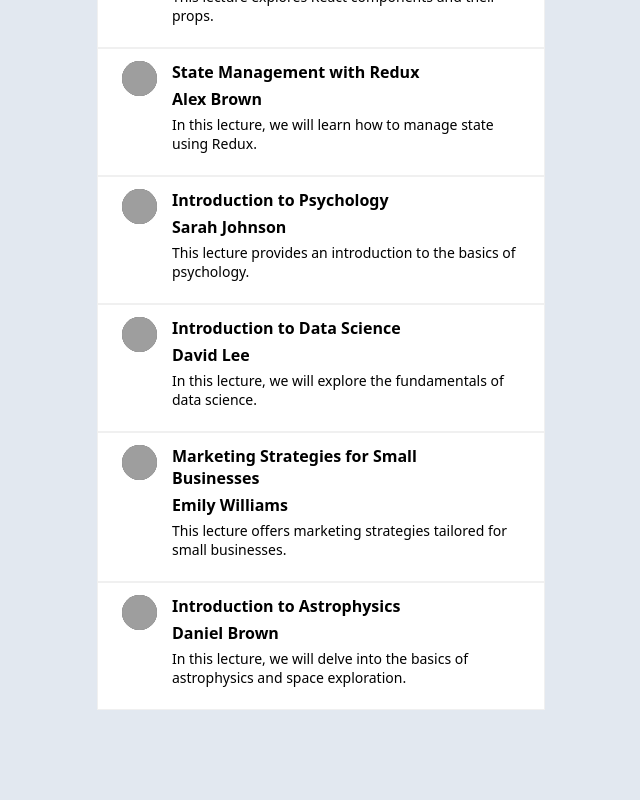
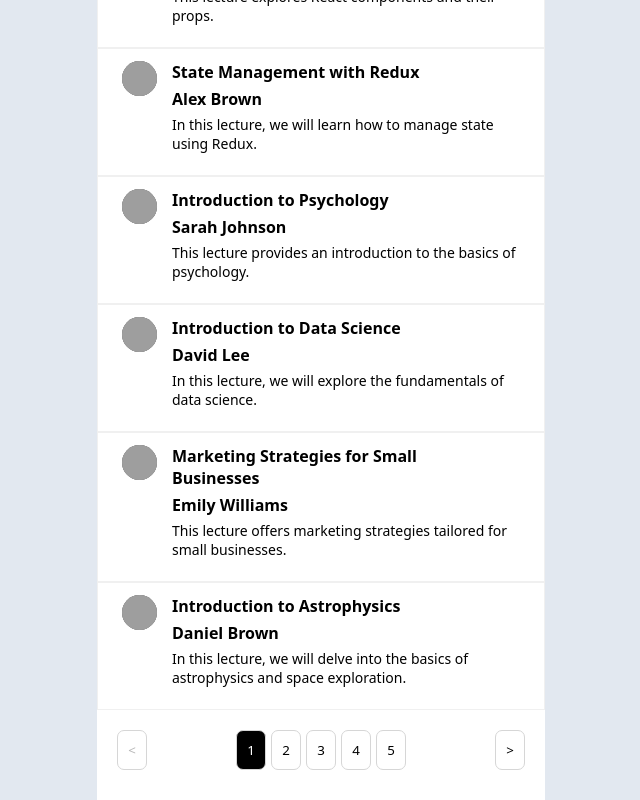
Before and after one commit to 5kdk/QnA-Box, a React (Vite) app: page /box in a window 1280 px wide. Shown: the part 981-1781 px from the top of the page, without its empty margins (319-959 px from the left). Before the commit the page ends 1691 px from the top, so only its background shows below. Built offline with nearby package versions, Linux system fonts and the light colour scheme; grey boxes are pictures that could not be loaded; some icons are missing; a web font is replaced by a local one.

Commit message:
feat: PageNation UI 구현

```diff
--- /dev/null
+++ b/src/components/BoxList/Pagenation.tsx
@@ -0,0 +1,49 @@
+import { css } from '@emotion/react';
+import Flex from '../atom/Flex';
+
+const buttonStyle = css({
+  width: '30px',
+  height: '40px',
+  borderRadius: '7px',
+  border: '1px solid  #D6D6D6',
+});
+
+const selectedButtonStyle = (isCurrentPage: boolean) => {
+  if (isCurrentPage)
+    return css({
+      backgroundColor: '#000000',
+      color: '#fff',
+    });
+};
+
+interface PagenationProps {
+  currentPage: number;
+  maxPage: number;
+  onClickPageButton: (page: number) => void;
+}
+
+const Pagenation = ({ currentPage, maxPage, onClickPageButton }: PagenationProps) => {
+  return (
+    <Flex justifyContent="space-between" css={css({ margin: '0 20px', padding: '20px 0 30px 0' })}>
+      <button css={buttonStyle} disabled={currentPage === 1}>
+        {'<'}
+      </button>
+      <Flex css={css({ gap: '5px' })}>
+        {Array.from({ length: maxPage }, (_, i) => {
+          return (
+            <button
+              css={[buttonStyle, selectedButtonStyle(currentPage === i + 1)]}
+              onClick={() => onClickPageButton(i + 1)}>
+              {i + 1}
+            </button>
+          );
+        })}
+      </Flex>
+      <button css={buttonStyle} disabled={currentPage === maxPage}>
+        {'>'}
+      </button>
+    </Flex>
+  );
+};
+
+export default Pagenation;
--- a/src/components/pages/BoxList.tsx
+++ b/src/components/pages/BoxList.tsx
@@ -1,6 +1,7 @@
 import Controller from '../molecules/Controller';
 import Buttons from '../BoxList/Buttons';
 import Item from '../molecules/Item';
+import Pagenation from '../BoxList/Pagenation';
 
 const boxData = [
   {
@@ -97,6 +98,7 @@ const BoxList = () => {
       {boxData.map(({ id, owner, ownerAvatarUrl, title, description }) => (
         <Item title={title} userName={owner} text={description} imgUrl={ownerAvatarUrl} key={id} />
       ))}
+      <Pagenation currentPage={1} maxPage={5} onClickPageButton={() => console.log('hi')} />
     </>
   );
 };
```
